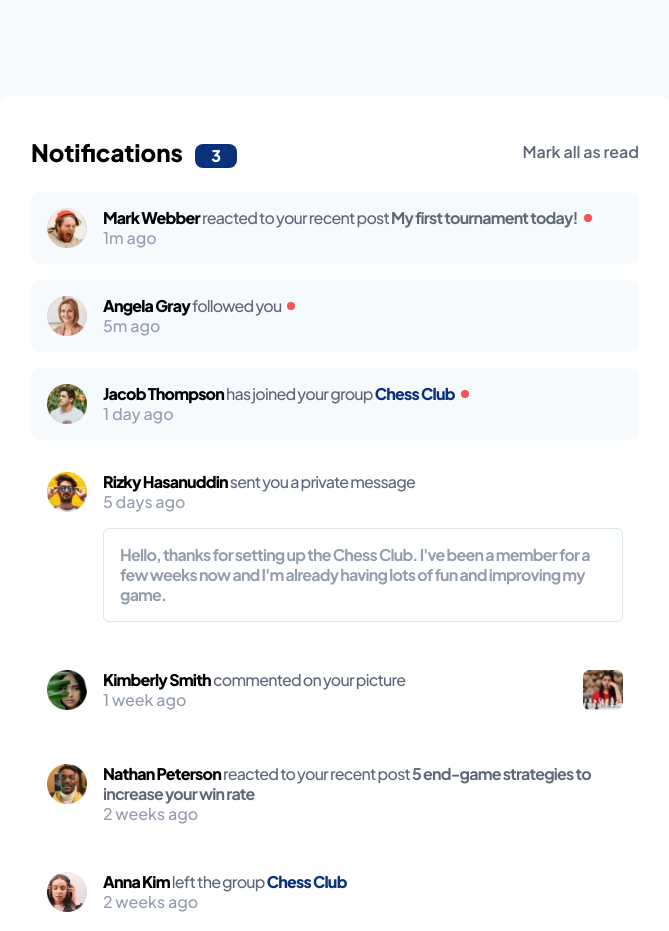
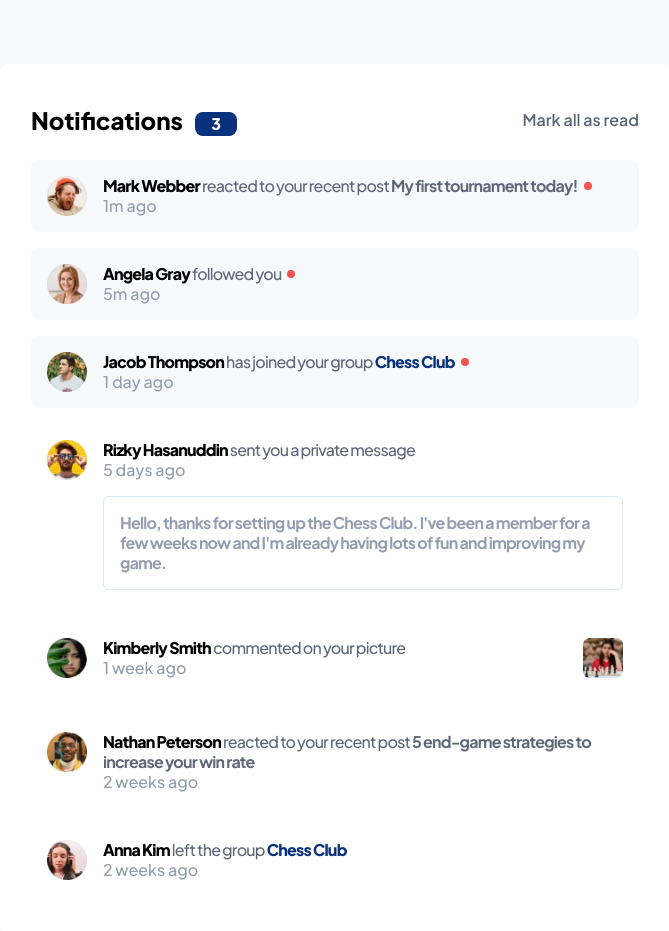
Before and after one commit to rafaeldevvv/frontendmentor-notifications-page, a website: page index.html in a window 1280 px wide. Shown: the top 931 px of the page, without its empty margins (305-974 px from the left). Drawn offline with Linux system fonts and the light colour scheme.

Commit message:
feat: decrease body padding at larger screens

```diff
--- a/index.html
+++ b/index.html
@@ -17,7 +17,7 @@
     <title>Frontend Mentor | Notifications page</title>
   </head>
   <body
-    class="py-6 font-sans sm:bg-veryLightGrayishBlue sm:px-6 sm:py-10 md:py-14 lg:py-24"
+    class="py-6 font-sans sm:bg-veryLightGrayishBlue sm:px-6 sm:py-10 md:py-14 lg:py-16"
   >
     <main class="container bg-white sm:rounded-xl sm:px-8 sm:py-10">
       <div class="mb-6 flex items-center justify-between">
```
Also changed, not shown: src/output.css.
